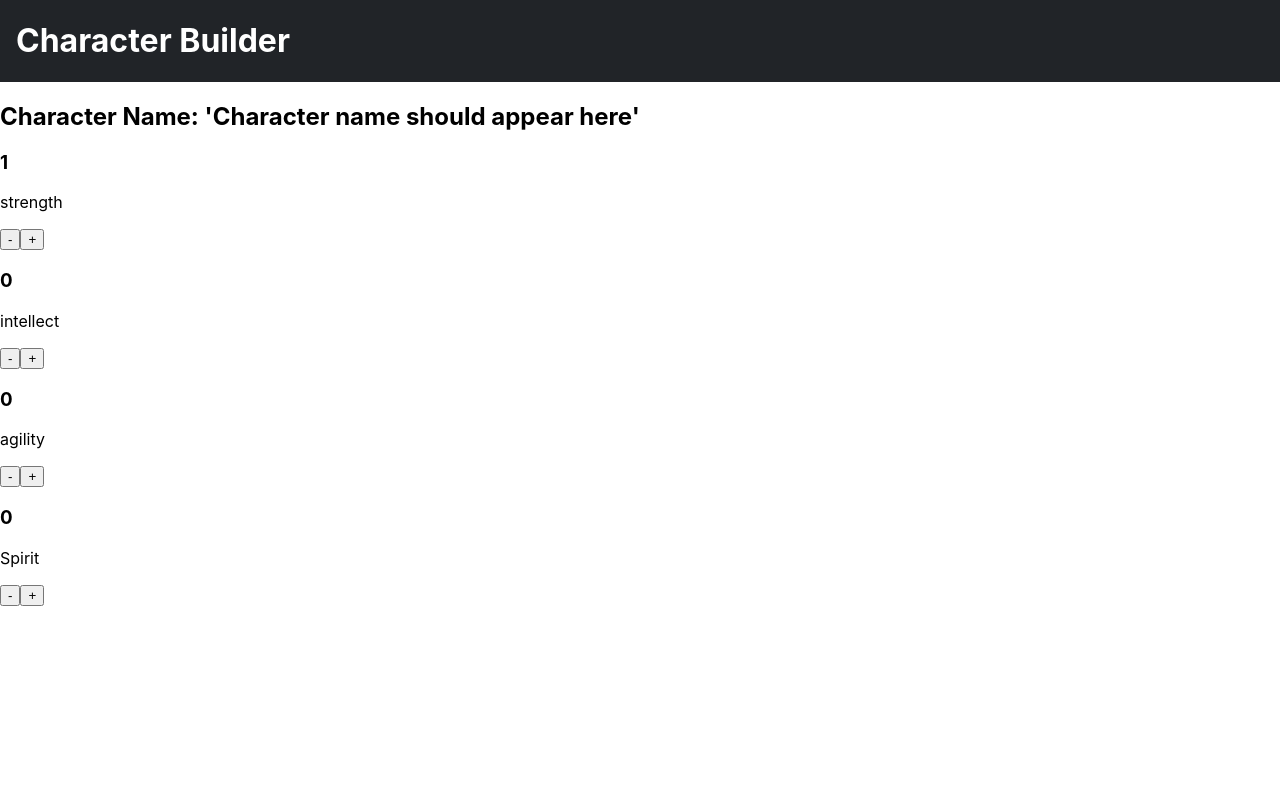
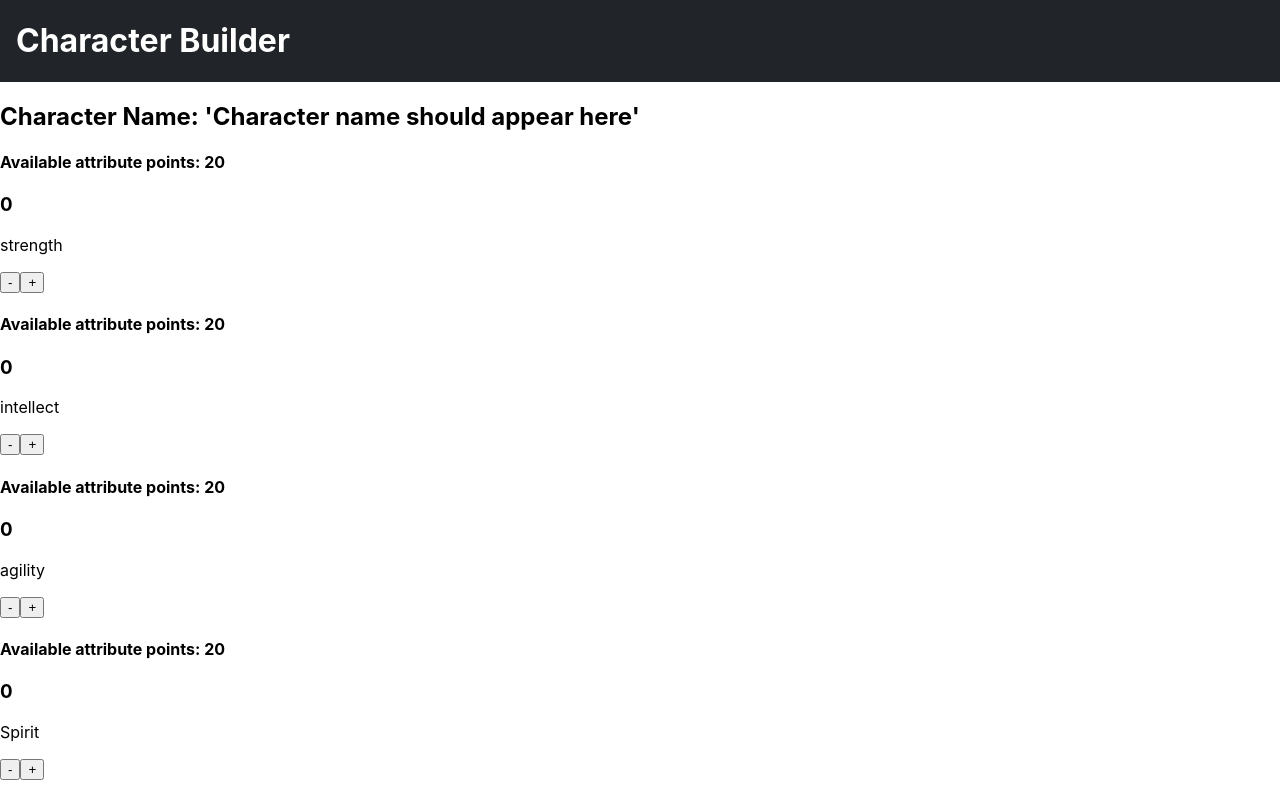
Before and after one commit to miotke/character_builder, a React (Create React App) app: page / in a window 1280 px wide. Built offline with nearby package versions, Linux system fonts and the light colour scheme.

Commit message:
Adding methods for the plus and minus stat buttons

```diff
--- a/src/Components/CharacterBuilder.js
+++ b/src/Components/CharacterBuilder.js
@@ -7,21 +7,46 @@ class CharacterBuilder extends Component {
 
     state = {
         characterName: "Character name should appear here",
+        availableAttributePoints: 20,
         characterStats: [
-            { attribute: "strength", value: 1},
+            { attribute: "strength", value: 0},
             { attribute: "intellect", value: 0},
             { attribute: "agility", value: 0},
             { attribute: 'Spirit', value: 0},
         ]
     }
 
+    handleAvailableAttributePoints = () => {
+        console.log("available points " + this.state.availableAttributePoints);
+    }
+
+    handleAddStatPoint = () => {
+        console.log('Add stats!');
+        // TODO:
+        //  - Add one to value
+        //  - Subtract one from availableAttributePoints
+    }
+
+    handleSubtractStatPoint = () => {
+        console.log("Remove stats!");
+        // TODO:
+        //  - Subtract one from value
+        //  - Add one to availableAttributePoints
+    }
+
     render() {
         return(
             <div>
                 <h2>Character Name: '{this.state.characterName}'</h2>
+                {this.state.characterStats.map(stats => {
+                    return <StatCounter
+                                key={stats.attribute}
+                                onAddStatPoint={this.handleAddStatPoint}
+                                onSubtractStatPoint={this.handleSubtractStatPoint}
+                                attPoints={this.state.availableAttributePoints}
+                                characterStats={stats}
+                            />
 
-                {this.state.characterStats.map(stats => {
-                    return <StatCounter key={stats.id} characterStats={stats} />
                 })}
             </div>
         )
--- a/src/Components/StatCounter.js
+++ b/src/Components/StatCounter.js
@@ -1,4 +1,4 @@
-import React, { Component } from 'react';
+import React, { Component, Fragment } from 'react';
 
 class StatCounter extends Component {
 
@@ -12,29 +12,18 @@ class StatCounter extends Component {
         return value;
     }
 
-    // TODO: subtractStatPoint and addStatPoint don't really do anything right now
-    // this needs to be fixed and the the actual work should be done by CharacterBuilder
-    subtractStatPoint = () => {
-        const subtractStatPoint = this.props.characterStats.value - 1;
-        console.log("subtracting stat point");
-        return subtractStatPoint;
-    }
-
-    addStatPoint = () => {
-        const addStatPoint = this.props.characterStats.value + 1;
-        console.log("adding stat point");
-        return addStatPoint;
-    }
-
-
     render() {
         return (
-            <div>
-                <h3>{this.getStat()}</h3>
-                <p>{this.getAttribute()}</p>
-                <button onClick={this.subtractStatPoint}>-</button>
-                <button onClick={this.addStatPoint}>+</button>
-            </div>
+            <Fragment>
+                <h4>Available attribute points: {this.props.attPoints}</h4>
+
+                <div>
+                    <h3>{this.getStat()}</h3>
+                    <p>{this.getAttribute()}</p>
+                    <button onClick={() => this.props.onSubtractStatPoint(this.props.characterStats.value)}>-</button>
+                    <button onClick={() => this.props.onAddStatPoint(this.props.characterStats.value)}>+</button>
+                </div>
+            </Fragment>
         )
     }
 }
```
